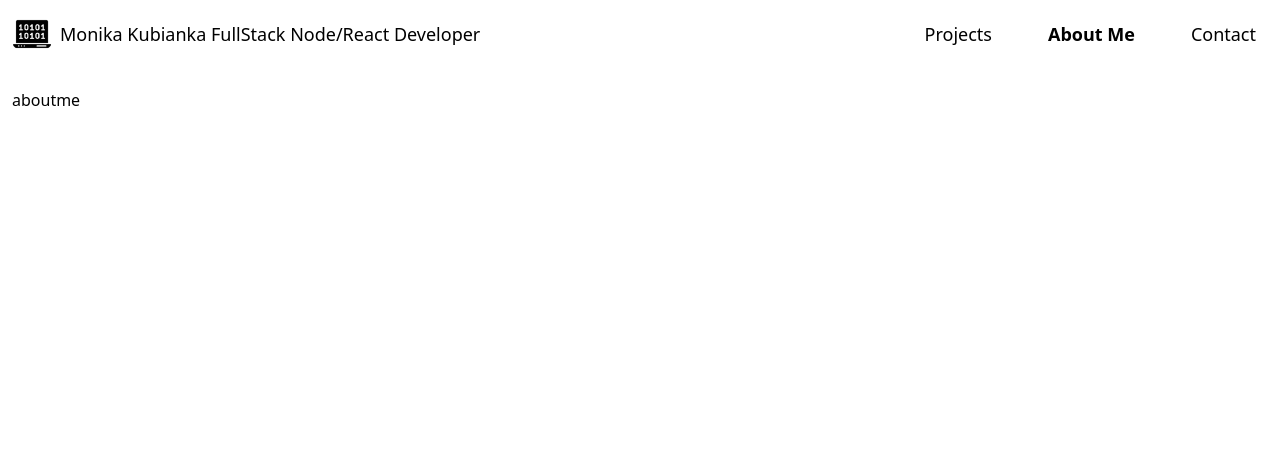
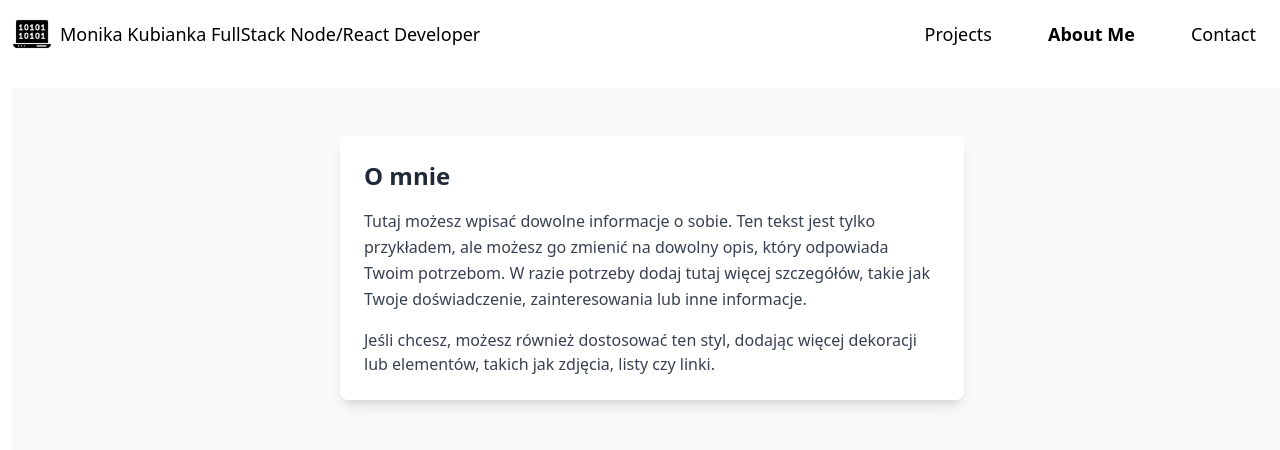
Before and after one commit to Monika464/Portfolio, a React (Vite) app: page /aboutme in a window 1280 px wide. Shown: the top 450 px of the page. Built offline with nearby package versions, Linux system fonts and the light colour scheme.

Commit message:
general design ready

```diff
--- a/src/pages/AboutMe.jsx
+++ b/src/pages/AboutMe.jsx
@@ -2,8 +2,20 @@ import React from "react";
 
 const AboutMe = () => {
   return (
-    <div className="home-container">
-      <div>aboutme</div>
+    <div className="h-screen w-screen bg-gray-50 p-4">
+      <div className="w-full sm:w-2/3 lg:w-1/2 bg-white shadow-lg rounded-lg p-6 text-left mt-8 mx-auto">
+        <h1 className="text-2xl font-bold mb-4 text-gray-800">O mnie</h1>
+        <p className="text-gray-700 leading-relaxed">
+          Tutaj możesz wpisać dowolne informacje o sobie. Ten tekst jest tylko
+          przykładem, ale możesz go zmienić na dowolny opis, który odpowiada
+          Twoim potrzebom. W razie potrzeby dodaj tutaj więcej szczegółów, takie
+          jak Twoje doświadczenie, zainteresowania lub inne informacje.
+        </p>
+        <p className="mt-4 text-gray-700">
+          Jeśli chcesz, możesz również dostosować ten styl, dodając więcej
+          dekoracji lub elementów, takich jak zdjęcia, listy czy linki.
+        </p>
+      </div>
     </div>
   );
 };
--- a/src/pages/Contact.jsx
+++ b/src/pages/Contact.jsx
@@ -2,8 +2,20 @@ import React from "react";
 
 const Contact = () => {
   return (
-    <div className="home-container">
-      <div>Contact</div>
+    <div className="h-screen w-screen bg-gray-50 p-4">
+      <div className="w-full sm:w-2/3 lg:w-1/2 bg-white shadow-lg rounded-lg p-6 text-left mt-8 mx-auto">
+        <h1 className="text-2xl font-bold mb-4 text-gray-800">Contact</h1>
+        <p className="text-gray-700 leading-relaxed">
+          Tutaj możesz wpisać dowolne informacje o sobie. Ten tekst jest tylko
+          przykładem, ale możesz go zmienić na dowolny opis, który odpowiada
+          Twoim potrzebom. W razie potrzeby dodaj tutaj więcej szczegółów, takie
+          jak Twoje doświadczenie, zainteresowania lub inne informacje.
+        </p>
+        <p className="mt-4 text-gray-700">
+          Jeśli chcesz, możesz również dostosować ten styl, dodając więcej
+          dekoracji lub elementów, takich jak zdjęcia, listy czy linki.
+        </p>
+      </div>
     </div>
   );
 };
```
Also changed, not shown: src/pages/Home.jsx (+172 -115 lines).
